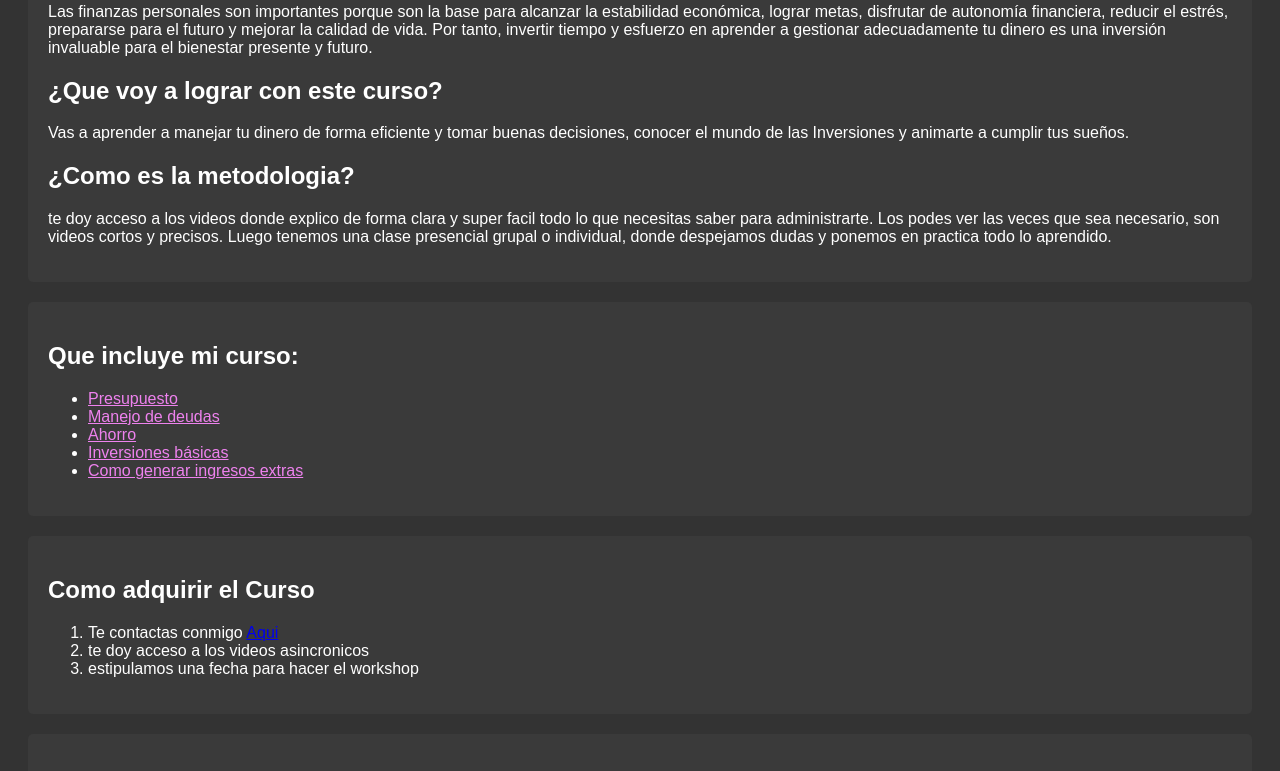
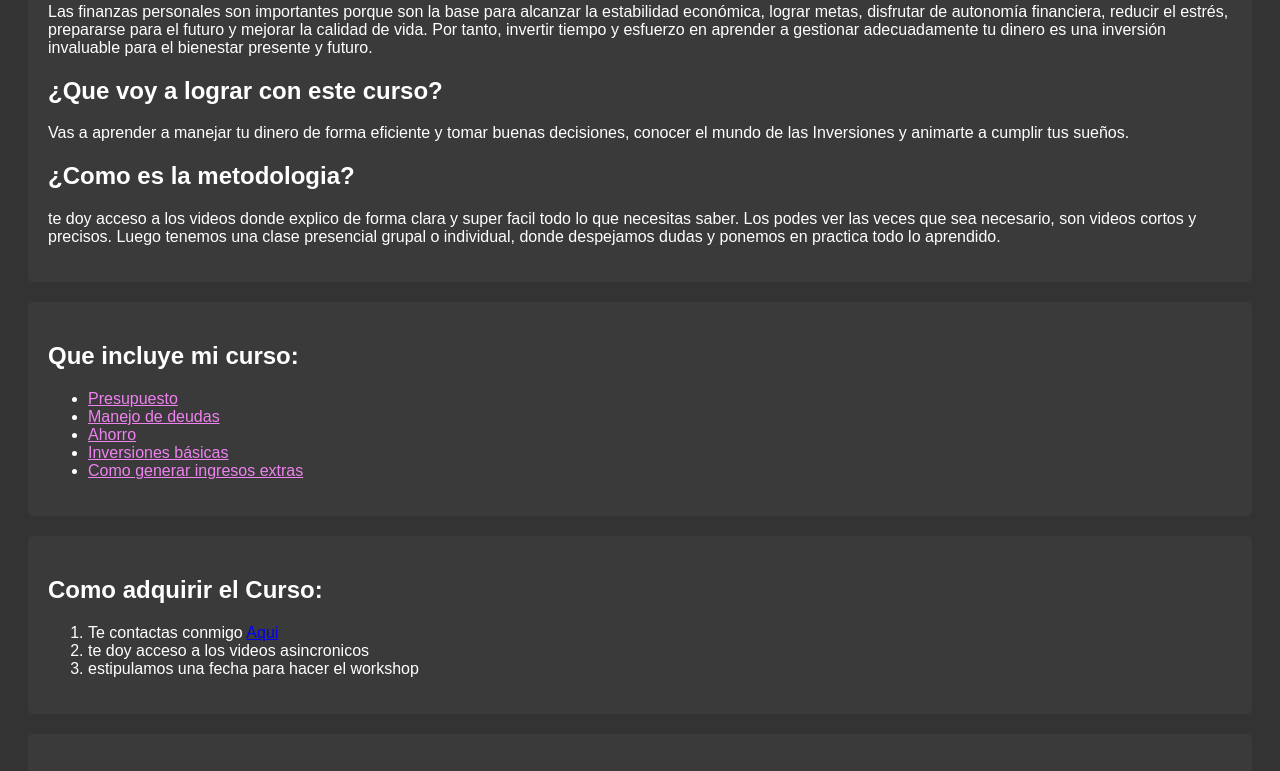
Before and after one commit to YoseliLambertucci/page-cursos, a plain HTML site: page index.html in a window 1280 px wide. Shown: the part 508-1279 px from the top of the page. Drawn offline with Linux system fonts and the light colour scheme.

Commit message:
contenido

```diff
--- a/index.html
+++ b/index.html
@@ -49,7 +49,7 @@
             <h2>¿Como es la metodologia?</h2>
             <p>
                 te doy acceso a los videos donde explico de forma clara y super facil
-                todo lo que necesitas saber para administrarte. Los podes ver las veces que sea necesario,
+                todo lo que necesitas saber. Los podes ver las veces que sea necesario,
                 son videos cortos y precisos. Luego tenemos una clase presencial grupal o individual, donde
                 despejamos dudas y ponemos en practica todo lo aprendido.
             </p>
@@ -67,7 +67,7 @@
             </ul>
         </section>
         <section id="comprar">
-            <h2>Como adquirir el Curso</h2>
+            <h2>Como adquirir el Curso:</h2>
             <ol>
                 <li>Te contactas conmigo <a href="#contacto">Aqui</a></li>
                 <li>te doy acceso a los videos asincronicos</a></li>
```
